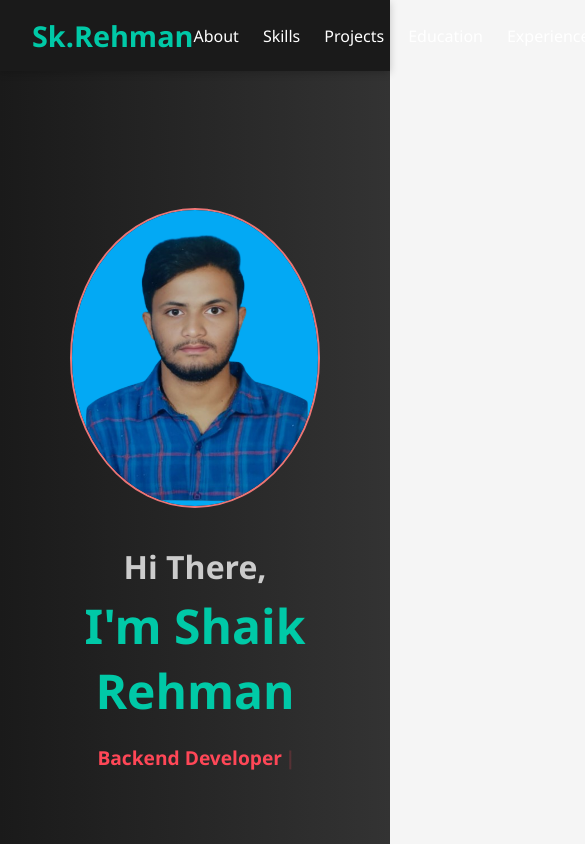
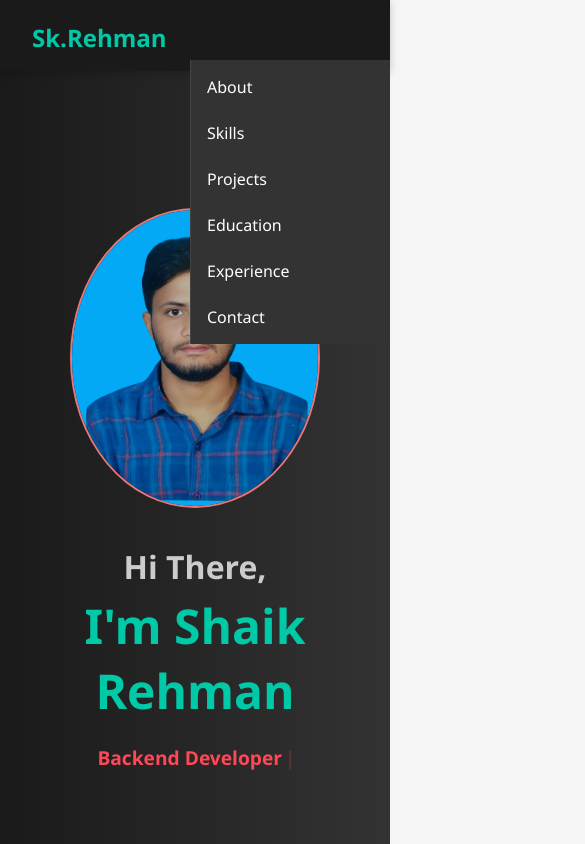
Before and after one commit to ShaikRehman786/Personal-Portfolio, a React (Vite) app: page / in a window 390 px wide. Shown: the top 844 px of the page, 585 px wide, since content can reach past the window. Built offline with nearby package versions, Linux system fonts and the light colour scheme.

Commit message:
Updated css

```diff
--- a/src/components copy/Header.jsx
+++ b/src/components copy/Header.jsx
@@ -1,4 +1,4 @@
-// import './styles/Header.css';
+import './styles/header.css'
 
 const Header = () => {
   return (
--- /dev/null
+++ b/src/components copy/styles/header.css
@@ -0,0 +1,56 @@
+/* Header.css */
+.header {
+  display: flex;
+  justify-content: space-between;
+  align-items: center;
+  padding: 1rem 2rem;
+  background-color: #333;
+  color: #fff;
+}
+
+.logo a {
+  color: #00c9a7;
+  text-decoration: none;
+  font-size: 1.5rem;
+}
+
+.nav-links {
+  list-style: none;
+  display: flex;
+  gap: 1.5rem;
+}
+
+.nav-links li a {
+  color: #fff;
+  text-decoration: none;
+  font-weight: 500;
+}
+
+.nav-links li a:hover {
+  color: #00c9a7;
+}
+
+/* Responsive Styles */
+@media (max-width: 768px) {
+  .nav-links {
+    flex-direction: column;
+    position: absolute;
+    top: 60px;
+    right: 0;
+    background-color: #333;
+    width: 200px;
+    display: none;
+    padding: 1rem;
+    border-left: 1px solid #444;
+  }
+
+  .nav-links.active {
+    display: flex;
+  }
+
+  .menu-toggle {
+    display: block;
+    cursor: pointer;
+    font-size: 1.5rem;
+  }
+}
```
